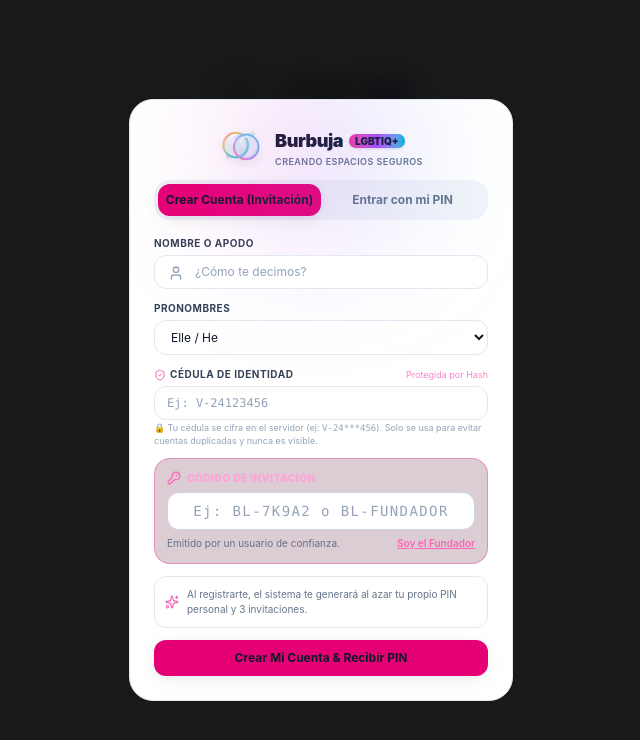
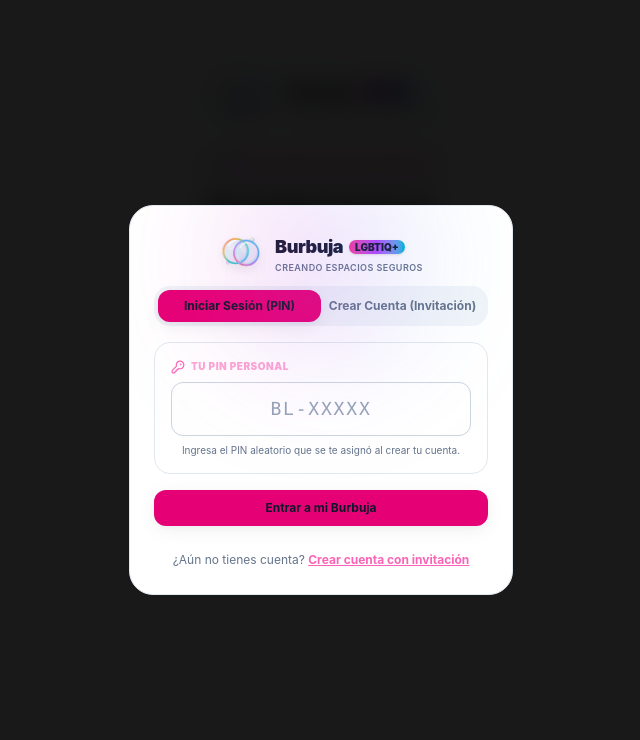
Before and after one commit to Espacioterapeutico/burbuja-lgbtiqa, a React (Vite) app: page / in a window 1280 px wide. Shown: the top 740 px of the page, without its empty margins (319-959 px from the left). Built offline with nearby package versions, Linux system fonts and the light colour scheme; no server answers.

Commit message:
ux: default to Login with PIN tab first and Register with Invitation tab second

```diff
--- a/src/components/AuthModal.tsx
+++ b/src/components/AuthModal.tsx
@@ -30,7 +30,7 @@ export const AuthModal: React.FC<AuthModalProps> = ({
   onLoginSuccess,
   canClose = false
 }) => {
-  const [tab, setTab] = useState<'login' | 'register'>('register');
+  const [tab, setTab] = useState<'login' | 'register'>('login');
 
   // Login form state
   const [loginPin, setLoginPin] = useState('');
@@ -194,23 +194,25 @@ export const AuthModal: React.FC<AuthModalProps> = ({
           </div>
         ) : (
           <>
-            {/* Tabs: Registrarme vs Iniciar Sesión con PIN */}
+            {/* Tabs: Iniciar Sesión con PIN vs Crear Cuenta */}
             <div className="flex bg-slate-800/80 rounded-2xl p-1 mb-4">
               <button
+                type="button"
+                onClick={() => { setTab('login'); setError(null); }}
+                className={`flex-1 py-2 rounded-xl text-xs font-bold transition-all ${
+                  tab === 'login' ? 'bg-pink-600 text-white shadow-md' : 'text-slate-400 hover:text-white'
+                }`}
+              >
+                Iniciar Sesión (PIN)
+              </button>
+              <button
+                type="button"
                 onClick={() => { setTab('register'); setError(null); }}
                 className={`flex-1 py-2 rounded-xl text-xs font-bold transition-all ${
                   tab === 'register' ? 'bg-pink-600 text-white shadow-md' : 'text-slate-400 hover:text-white'
                 }`}
               >
                 Crear Cuenta (Invitación)
-              </button>
-              <button
-                onClick={() => { setTab('login'); setError(null); }}
-                className={`flex-1 py-2 rounded-xl text-xs font-bold transition-all ${
-                  tab === 'login' ? 'bg-pink-600 text-white shadow-md' : 'text-slate-400 hover:text-white'
-                }`}
-              >
-                Entrar con mi PIN
               </button>
             </div>
 
@@ -222,8 +224,56 @@ export const AuthModal: React.FC<AuthModalProps> = ({
               </div>
             )}
 
-            {/* TAB 1: REGISTRO CON CÉDULA Y CÓDIGO DE INVITACIÓN */}
-            {tab === 'register' ? (
+            {/* TAB 1: INICIAR SESIÓN CON PIN PERSONAL (POR DEFECTO) */}
+            {tab === 'login' ? (
+              <form onSubmit={handlePinLogin} className="space-y-4 text-left">
+                <div className="p-4 bg-slate-950/80 border border-slate-800 rounded-2xl space-y-2">
+                  <label className="text-[10px] font-black uppercase text-pink-300 tracking-wider flex items-center gap-1.5">
+                    <KeyRound className="w-3.5 h-3.5 text-pink-400" />
+                    <span>Tu PIN Personal</span>
+                  </label>
+                  <input
+                    type="text"
+                    placeholder="BL-XXXXX"
+                    maxLength={10}
+                    value={loginPin}
+                    onChange={(e) => setLoginPin(e.target.value.toUpperCase())}
+                    required
+                    autoFocus
+                    className="w-full bg-slate-900 border border-pink-500/60 focus:border-pink-400 rounded-xl py-3 px-3 text-center font-mono text-lg tracking-widest text-white placeholder:text-slate-600 focus:outline-none"
+                  />
+                  <span className="text-[10px] text-slate-400 block text-center leading-tight">
+                    Ingresa el PIN aleatorio que se te asignó al crear tu cuenta.
+                  </span>
+                </div>
+
+                <button
+                  type="submit"
+                  disabled={isLoading}
+                  className="w-full py-2.5 bg-pink-600 hover:bg-pink-500 disabled:opacity-50 text-white font-bold text-xs rounded-xl shadow-md transition-transform active:scale-95 flex items-center justify-center gap-2"
+                >
+                  {isLoading ? (
+                    <>
+                      <Loader2 className="w-4 h-4 animate-spin" />
+                      <span>Verificando PIN...</span>
+                    </>
+                  ) : (
+                    <span>Entrar a mi Burbuja</span>
+                  )}
+                </button>
+
+                <div className="text-center pt-1">
+                  <button
+                    type="button"
+                    onClick={() => { setTab('register'); setError(null); }}
+                    className="text-xs text-slate-400 hover:text-pink-300 transition-colors"
+                  >
+                    ¿Aún no tienes cuenta? <span className="text-pink-400 font-bold underline">Crear cuenta con invitación</span>
+                  </button>
+                </div>
+              </form>
+            ) : (
+              /* TAB 2: REGISTRO CON CÉDULA Y CÓDIGO DE INVITACIÓN */
               <form onSubmit={handleRegister} className="space-y-3 text-left">
                 {/* Nombre o Apodo */}
                 <div>
@@ -332,43 +382,16 @@ export const AuthModal: React.FC<AuthModalProps> = ({
                     <span>Crear Mi Cuenta & Recibir PIN</span>
                   )}
                 </button>
-              </form>
-            ) : (
-              /* TAB 2: INICIAR SESIÓN CON PIN PERSONAL */
-              <form onSubmit={handlePinLogin} className="space-y-4 text-left">
-                <div className="p-4 bg-slate-950/80 border border-slate-800 rounded-2xl space-y-2">
-                  <label className="text-[10px] font-black uppercase text-pink-300 tracking-wider flex items-center gap-1.5">
-                    <KeyRound className="w-3.5 h-3.5 text-pink-400" />
-                    <span>Tu PIN Personal</span>
-                  </label>
-                  <input
-                    type="text"
-                    placeholder="BL-XXXXX"
-                    maxLength={10}
-                    value={loginPin}
-                    onChange={(e) => setLoginPin(e.target.value.toUpperCase())}
-                    required
-                    className="w-full bg-slate-900 border border-pink-500/60 focus:border-pink-400 rounded-xl py-3 px-3 text-center font-mono text-lg tracking-widest text-white placeholder:text-slate-600 focus:outline-none"
-                  />
-                  <span className="text-[10px] text-slate-400 block text-center leading-tight">
-                    Ingresa el PIN aleatorio que se te asignó al crear tu cuenta.
-                  </span>
+
+                <div className="text-center pt-1">
+                  <button
+                    type="button"
+                    onClick={() => { setTab('login'); setError(null); }}
+                    className="text-xs text-slate-400 hover:text-pink-300 transition-colors"
+                  >
+                    ¿Ya tienes tu PIN? <span className="text-pink-400 font-bold underline">Iniciar sesión</span>
+                  </button>
                 </div>
-
-                <button
-                  type="submit"
-                  disabled={isLoading}
-                  className="w-full py-2.5 bg-pink-600 hover:bg-pink-500 disabled:opacity-50 text-white font-bold text-xs rounded-xl shadow-md transition-transform active:scale-95 flex items-center justify-center gap-2"
-                >
-                  {isLoading ? (
-                    <>
-                      <Loader2 className="w-4 h-4 animate-spin" />
-                      <span>Verificando PIN...</span>
-                    </>
-                  ) : (
-                    <span>Entrar a mi Burbuja</span>
-                  )}
-                </button>
               </form>
             )}
           </>
```
